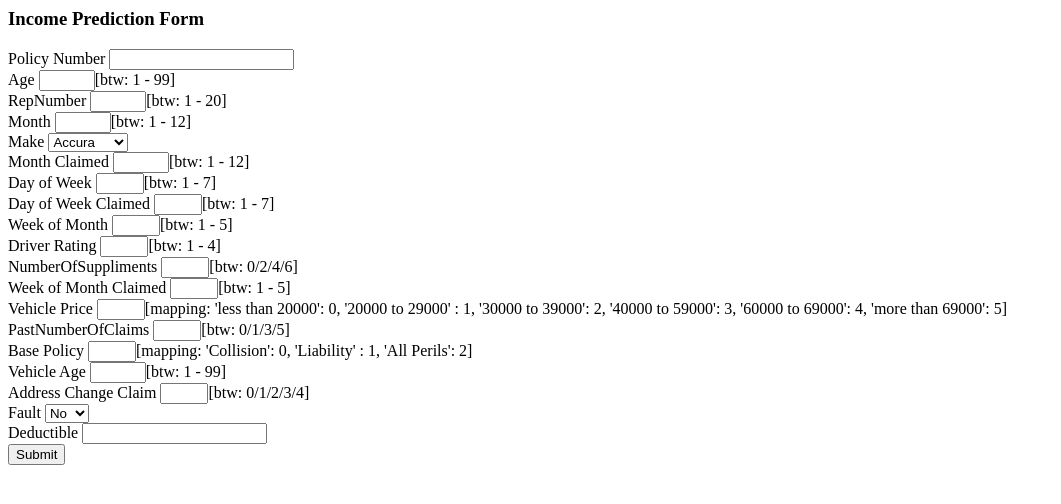
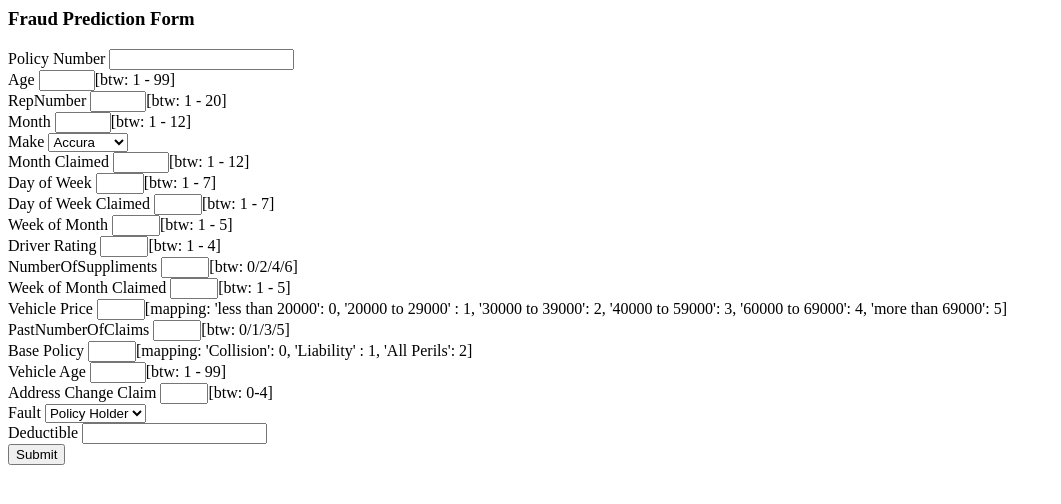
Before and after one commit to enxinn/DSA4263_VehicleInsuranceFraud, a Flask app: page / in a window 1280 px wide. Shown: the top 504 px of the page, without its empty margins (0-1061 px from the left). Run offline with Flask 3, Linux system fonts and the light colour scheme.

Commit message:
Editting index.html

```diff
--- a/templates/index.html
+++ b/templates/index.html
@@ -1,6 +1,6 @@
 <html>
 <body>
-    <h3>Income Prediction Form</h3>
+    <h3>Fraud Prediction Form</h3>
 
 <div>
   <form action="/result" method="POST">
@@ -82,12 +82,12 @@
     <input type="number" id="AgeOfVehicle" name="AgeOfVehicle" min = "1" max = "99">[btw: 1 - 99]
     <br>
     <label for="AddressChange_Claim">Address Change Claim</label>
-    <input type="number" id="AddressChange_Claim" name="AddressChange_Claim" min = "0" max = "4">[btw: 0/1/2/3/4]
+    <input type="number" id="AddressChange_Claim" name="AddressChange_Claim" min = "0" max = "4">[btw: 0-4]
     <br>
     <label for="Fault">Fault</label>
     <select id="Fault" name="Fault">
-      <option value=0>No</option>
-      <option value=1>Yes</option>
+      <option value=0>Policy Holder</option>
+      <option value=1>Third Party</option>
     </select>
     <br>
     <label for="Deductible">Deductible</label>
```
